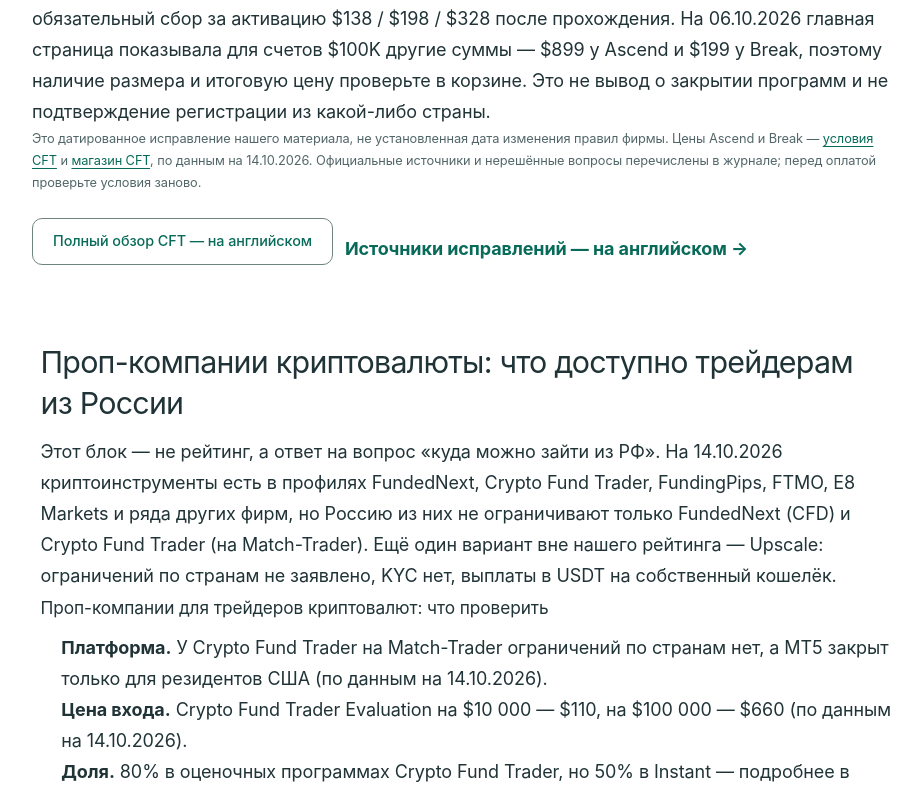
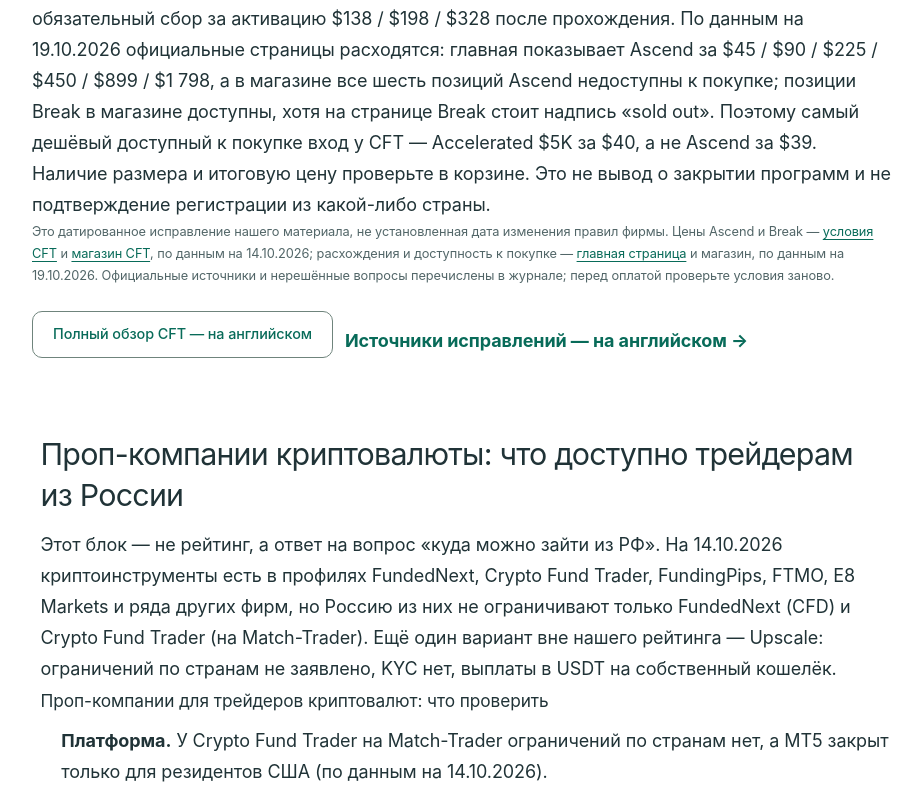
Before and after one commit to Vilmanis99/tradersfund, a Next.js app: page /ru/luchshie-kripto-prop-firmy in a window 1280 px wide. Shown: the part 8568-9359 px from the top of the page, without its empty margins (168-1090 px from the left). Built offline with nearby package versions, Linux system fonts and the light colour scheme; no server answers.

Commit message:
content(ru): apply Tracker 19.10 CFT verdicts on luchshie-kripto (Ascend not purchasable, cheapest = Accelerated 5K $40, checkout list dated 19.10)

```diff
--- a/app/ru/luchshie-kripto-prop-firmy/page.tsx
+++ b/app/ru/luchshie-kripto-prop-firmy/page.tsx
@@ -410,8 +410,8 @@ export default function RussianCryptoPropFirmsPage() {
               <h3>Crypto Fund Trader: что исправили 8 сентября</h3>
               <p>Повторно проверили 15 базовых цен в трёх программах: Evaluation, Accelerated и Instant. Это не подтверждает доступность каждого криптоинструмента на каждой платформе. Пока связка «программа — платформа — рынок» не проверена отдельно, CFT остаётся вне этого крипторейтинга.</p>
               <p>В проверенных начальных вариантах Instant доля вознаграждения составляет 50%, а не 80% стандартных оценочных программ. Для общего порядка запроса указаны 15 торговых дней или 30 календарных дней; отдельный путь Instant без минимального числа дней требует 10% симулированной прибыли и запроса на выплату с переходом на следующий уровень. Это не обещание немедленного перевода денег.</p>
-              <p>Ascend завершается фиксированным вознаграждением после оценки, а не обычным счётом с постоянной долей прибыли. Цены Ascend и Break по данным на 14.10.2026: Ascend — $39 / $78 / $195 / $390 / $780 / $1 560 за счета $5K / $10K / $25K / $50K / $100K / $200K (п. 5.6.5 условий; в магазине Ascend отдельно не продаётся), Break — $70 / $140 / $200 за $25K / $50K / $100K плюс обязательный сбор за активацию $138 / $198 / $328 после прохождения. На 06.10.2026 главная страница показывала для счетов $100K другие суммы — $899 у Ascend и $199 у Break, поэтому наличие размера и итоговую цену проверьте в корзине. Это не вывод о закрытии программ и не подтверждение регистрации из какой-либо страны.</p>
-              <p className="ru-source-line">Это датированное исправление нашего материала, не установленная дата изменения правил фирмы. Цены Ascend и Break — <a href="https://cryptofundtrader.com/terms-and-conditions/" target="_blank" rel="nofollow noopener noreferrer">условия CFT</a> и <a href="https://cryptofundtrader.com/shop/" target="_blank" rel="nofollow noopener noreferrer">магазин CFT</a>, по данным на 14.10.2026. Официальные источники и нерешённые вопросы перечислены в журнале; перед оплатой проверьте условия заново.</p>
+              <p>Ascend завершается фиксированным вознаграждением после оценки, а не обычным счётом с постоянной долей прибыли. Цены Ascend и Break по данным на 14.10.2026: Ascend — $39 / $78 / $195 / $390 / $780 / $1 560 за счета $5K / $10K / $25K / $50K / $100K / $200K (п. 5.6.5 условий; в магазине Ascend отдельно не продаётся), Break — $70 / $140 / $200 за $25K / $50K / $100K плюс обязательный сбор за активацию $138 / $198 / $328 после прохождения. По данным на 19.10.2026 официальные страницы расходятся: главная показывает Ascend за $45 / $90 / $225 / $450 / $899 / $1 798, а в магазине все шесть позиций Ascend недоступны к покупке; позиции Break в магазине доступны, хотя на странице Break стоит надпись «sold out». Поэтому самый дешёвый доступный к покупке вход у CFT — Accelerated $5K за $40, а не Ascend за $39. Наличие размера и итоговую цену проверьте в корзине. Это не вывод о закрытии программ и не подтверждение регистрации из какой-либо страны.</p>
+              <p className="ru-source-line">Это датированное исправление нашего материала, не установленная дата изменения правил фирмы. Цены Ascend и Break — <a href="https://cryptofundtrader.com/terms-and-conditions/" target="_blank" rel="nofollow noopener noreferrer">условия CFT</a> и <a href="https://cryptofundtrader.com/shop/" target="_blank" rel="nofollow noopener noreferrer">магазин CFT</a>, по данным на 14.10.2026; расхождения и доступность к покупке — <a href="https://cryptofundtrader.com/" target="_blank" rel="nofollow noopener noreferrer">главная страница</a> и магазин, по данным на 19.10.2026. Официальные источники и нерешённые вопросы перечислены в журнале; перед оплатой проверьте условия заново.</p>
               <div className="ru-actions">
                 <Link href="/blog/crypto-fund-trader-review" hrefLang="en" className="btn-outline">Полный обзор CFT — на английском</Link>
                 <Link href="/prop-firm-challenge-changes?products=crypto-fund-trader%3Ainstant%2Ccrypto-fund-trader%3Aascend%2Ccrypto-fund-trader%3Abreak#change-ledger" hrefLang="en" className="ru-card-link">Источники исправлений — на английском →</Link>
@@ -439,7 +439,7 @@ export default function RussianCryptoPropFirmsPage() {
             <h3>Крипта в проп-трейдинге: оплата из России</h3>
             <p>
               Crypto Fund Trader принимает карту, PayPal, Apple Pay, Google Pay и криптовалюту (<a href="https://cryptofundtrader.com/faq/" target="_blank" rel="nofollow noopener noreferrer">FAQ CFT</a>,
-              по данным на 14.10.2026). Работают ли карты, выпущенные в России, фирма не сообщает; криптовалюта — способ, который от карты не зависит. Полная таблица доступа — на странице <Link href="/ru/dlya-russkoyazychnykh-treyderov">проп-фирмы для россиян</Link>.
+              по данным на 19.10.2026; на странице Get Started и в условиях названы только карта и криптовалюта). Работают ли карты, выпущенные в России, фирма не сообщает; криптовалюта — способ, который от карты не зависит. Полная таблица доступа — на странице <Link href="/ru/dlya-russkoyazychnykh-treyderov">проп-фирмы для россиян</Link>.
             </p>
             <div className="ru-actions">
               <RuGoLink firm="fundednext" href="/go/fundednext?from=ru-crypto-russia-access-1" rel={goLinkRel('fundednext')} className="btn-primary">FundedNext CFD <ArrowRight size={14} aria-hidden="true" /></RuGoLink>
```
